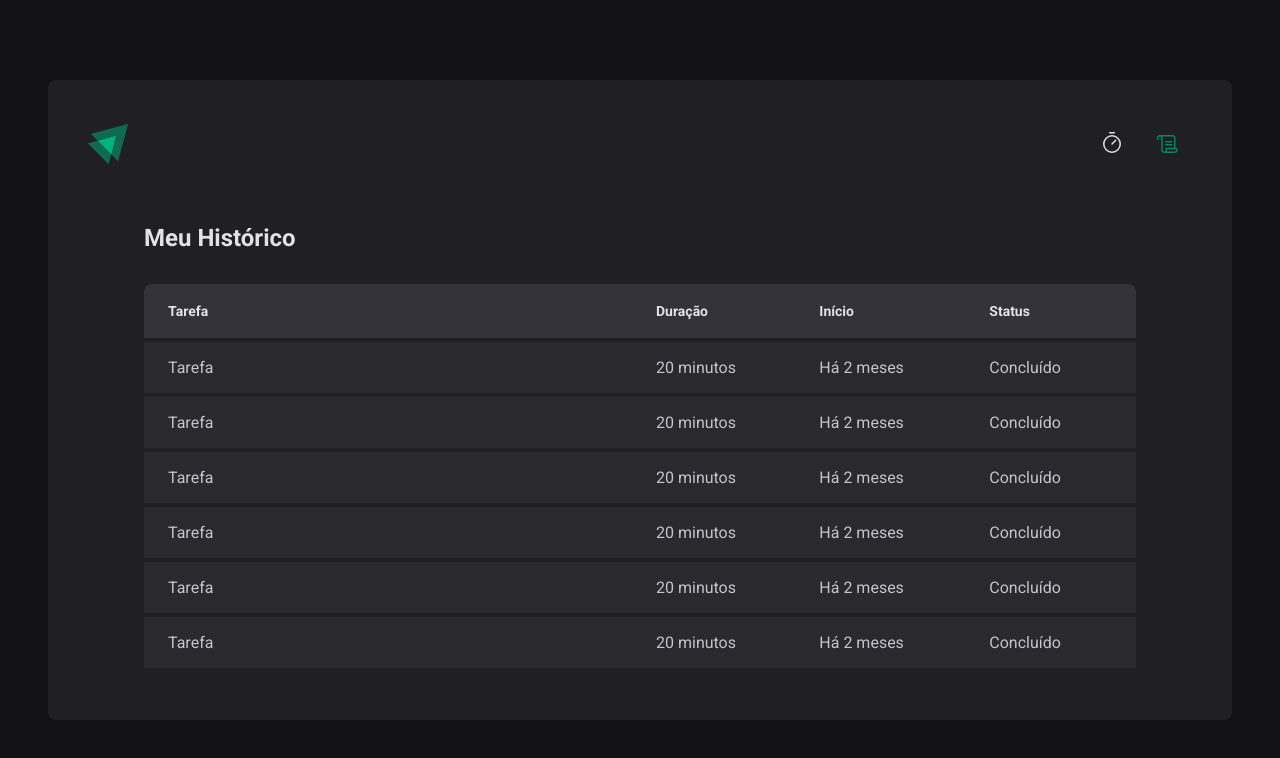
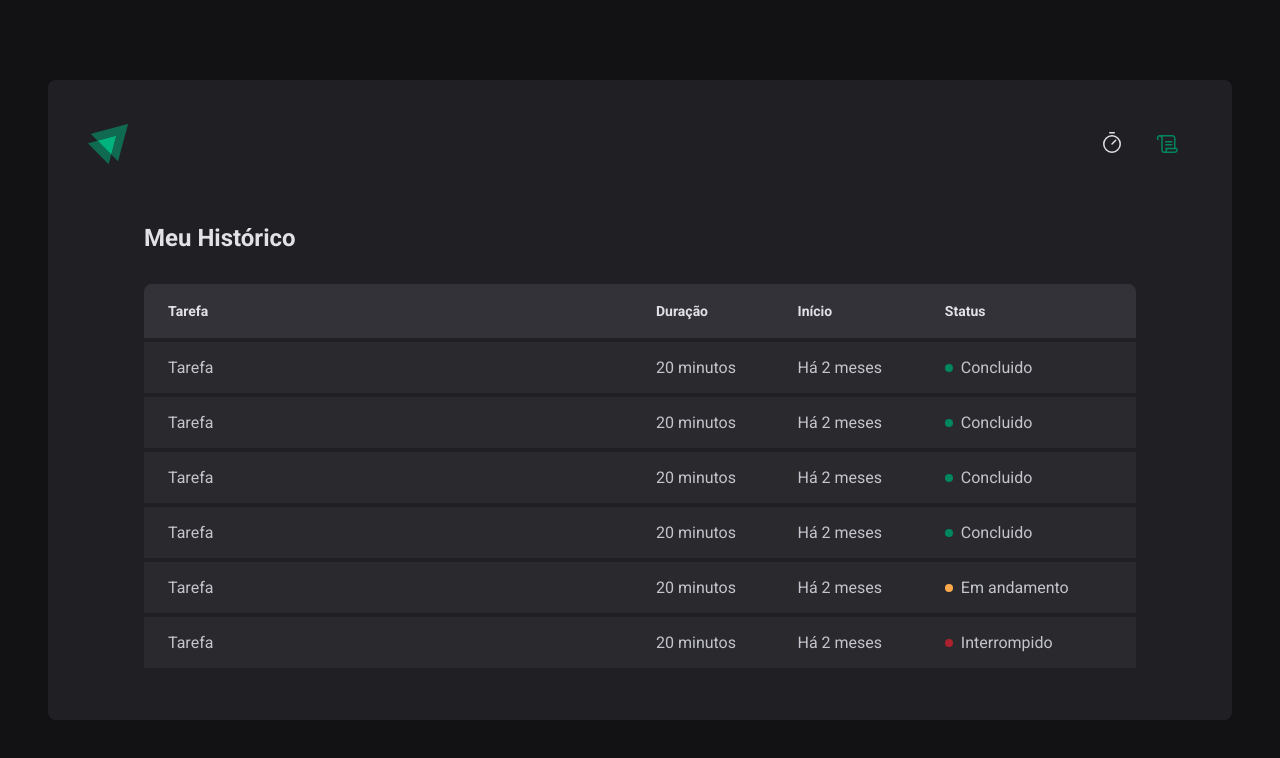
Before and after one commit to gcolares95/Ignite-Timer, a React (Vite) app: page /history in a window 1280 px wide. Shown: the top 758 px of the page. Built offline with nearby package versions, Linux system fonts and the light colour scheme.

Commit message:
Componente: Status

```diff
--- a/src/pages/History/index.tsx
+++ b/src/pages/History/index.tsx
@@ -1,4 +1,4 @@
-import { HistoryContainer, HistoryList } from './styles'
+import { HistoryContainer, HistoryList, Status } from './styles'
 
 export function History() {
   return (
@@ -21,37 +21,49 @@
               <td>Tarefa</td>
               <td>20 minutos</td>
               <td>Há 2 meses</td>
-              <td>Concluído</td>
+              <td>
+                <Status statusColor="green">Concluido</Status>
+              </td>
             </tr>
             <tr>
               <td>Tarefa</td>
               <td>20 minutos</td>
               <td>Há 2 meses</td>
-              <td>Concluído</td>
+              <td>
+                <Status statusColor="green">Concluido</Status>
+              </td>
             </tr>
             <tr>
               <td>Tarefa</td>
               <td>20 minutos</td>
               <td>Há 2 meses</td>
-              <td>Concluído</td>
+              <td>
+                <Status statusColor="green">Concluido</Status>
+              </td>
             </tr>
             <tr>
               <td>Tarefa</td>
               <td>20 minutos</td>
               <td>Há 2 meses</td>
-              <td>Concluído</td>
+              <td>
+                <Status statusColor="green">Concluido</Status>
+              </td>
             </tr>
             <tr>
               <td>Tarefa</td>
               <td>20 minutos</td>
               <td>Há 2 meses</td>
-              <td>Concluído</td>
+              <td>
+                <Status statusColor="yellow">Em andamento</Status>
+              </td>
             </tr>
             <tr>
               <td>Tarefa</td>
               <td>20 minutos</td>
               <td>Há 2 meses</td>
-              <td>Concluído</td>
+              <td>
+                <Status statusColor="red">Interrompido</Status>
+              </td>
             </tr>
           </tbody>
         </table>
--- a/src/pages/History/styles.ts
+++ b/src/pages/History/styles.ts
@@ -58,3 +58,26 @@
     }
   }
 `
+const STATUS_COLORS = {
+  yellow: 'yellow-500',
+  green: 'green-500',
+  red: 'red-500',
+} as const
+
+interface StatusProps {
+  statusColor: keyof typeof STATUS_COLORS
+}
+
+export const Status = styled.span<StatusProps>`
+  display: flex;
+  align-items: center;
+  gap: 0.5rem;
+
+  &::before {
+    content: '';
+    width: 0.5rem;
+    height: 0.5rem;
+    border-radius: 9999px;
+    background: ${(props) => props.theme[STATUS_COLORS[props.statusColor]]};
+  }
+`
```
